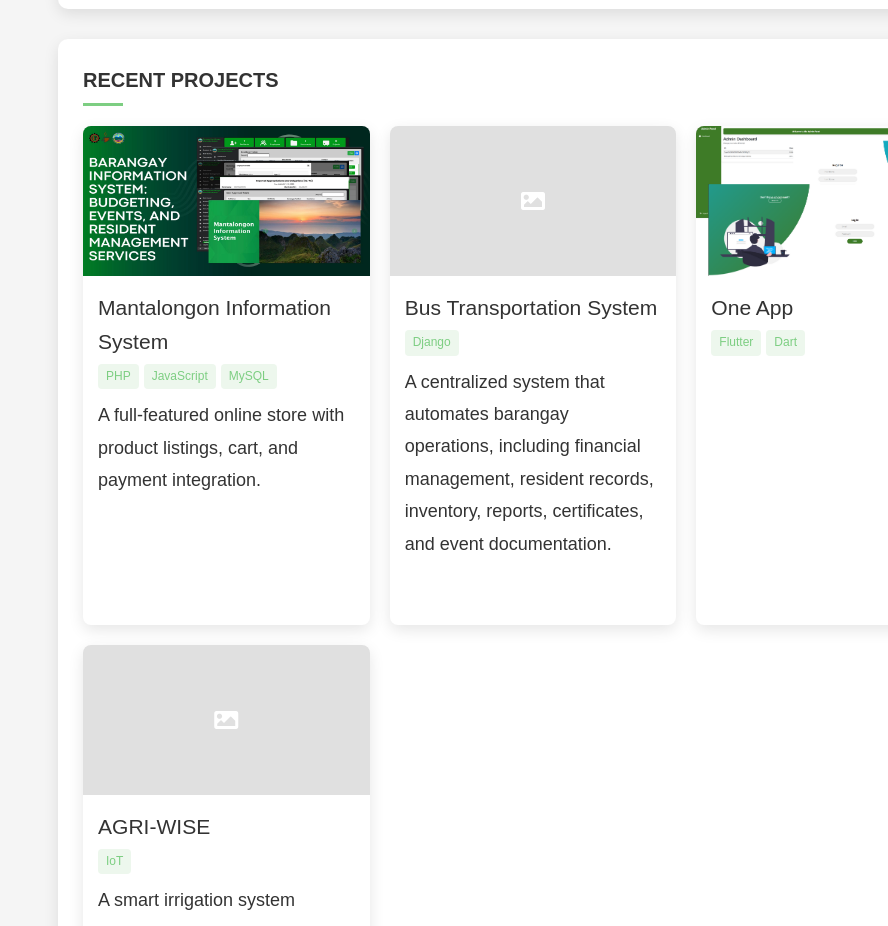
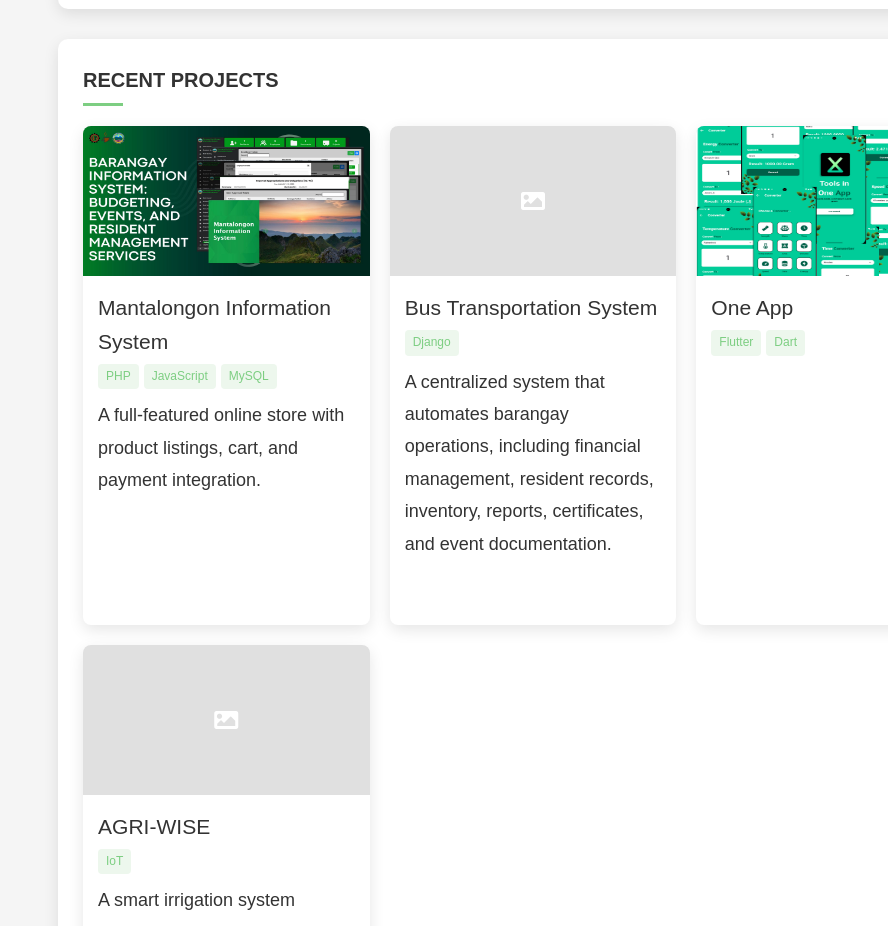
Before and after one commit to johnfrederick9/E-Portfolio, a plain HTML site: page index.html in a window 1280 px wide. Shown: the part 1336-2262 px from the top of the page, without its empty margins (392-1280 px from the left). Drawn offline with Linux system fonts and the light colour scheme.

Commit message:
feat(code):E-Portfolio Modification

```diff
--- a/index.html
+++ b/index.html
@@ -4,6 +4,8 @@
     <meta charset="UTF-8">
     <meta name="viewport" content="width=device-width, initial-scale=1.0">
     <title>E-Portfolio Template</title>
+    <link rel="icon" href="assets/img/logo.png" type="image/png">
+
     <link href="https://fonts.googleapis.com/css2?family=Kumbh+Sans&display=swap" rel="stylesheet"> <!-- https://fonts.google.com/specimen/Kumbh+Sans -->
     <link rel="stylesheet" href="assets/fontawesome/css/all.min.css">  <!-- https://fontawesome.com/-->
     <link rel="stylesheet" href="assets/css/magnific-popup.css">       <!-- https://dimsemenov.com/plugins/magnific-popup/ -->
@@ -265,7 +267,7 @@
                     </div>
                     <div class="project-card">
                         <div class="project-img">
-                            <img src="assets/img/SIA.png" alt="Project 2">
+                            <img src="assets/img/one-app.png" alt="Project 2">
                         </div>
                         <div class="project-content">
                             <h3 class="project-title">One App </h3>
```
Also changed, not shown: assets/img/logo.png (added), assets/img/one-app.png (added).
